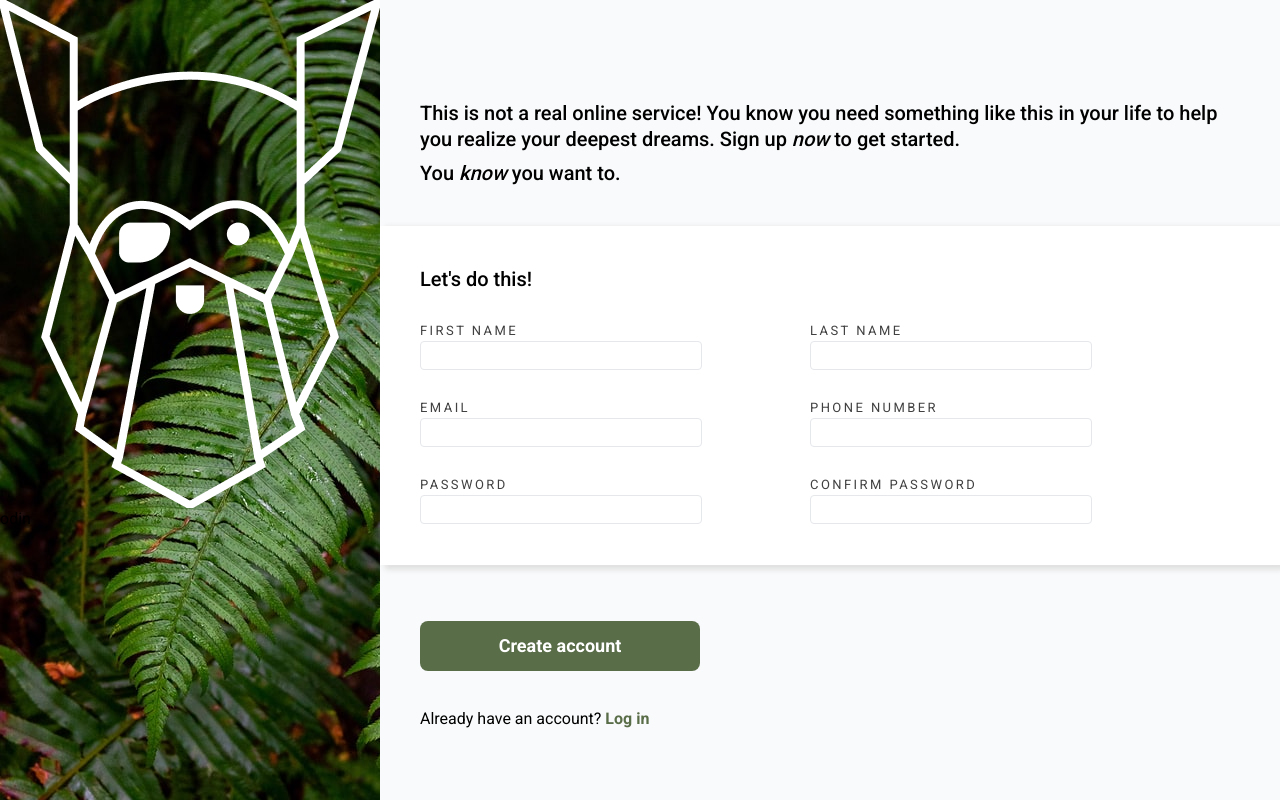
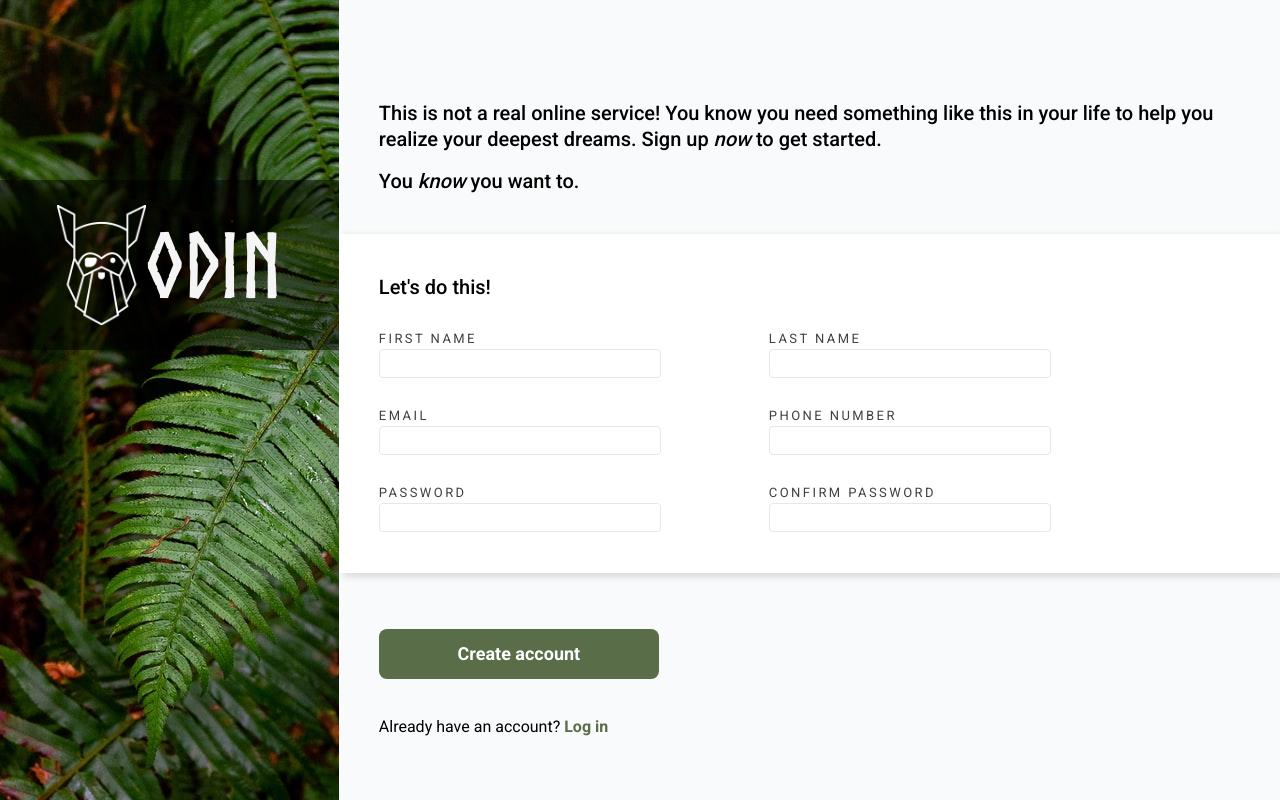
Before and after one commit to twentysixhugs/signup-form, a plain HTML site: page index.html in a window 1280 px wide. Drawn offline with Linux system fonts and the light colour scheme; a script that the page names is missing.

Commit message:
style hero

```diff
--- a/style.css
+++ b/style.css
@@ -54,6 +54,7 @@
     box-sizing: border-box;
     font-size: 16px;
     background: #f9fafb;
+
 }
 
 .wrapper {
@@ -129,14 +130,42 @@
 .c-cta__login-prompt--link:hover {
     color: var(--grass-green-dark);
 }
+
+.hero__title {
+    color: var(--whitesmoke);
+
+    font-family: "Norse-Bold", var(--system-font);
+    font-size: max(3rem, 7vw);
+}
+
 /* || Hero image */
 
 .hero {
+    position: relative;
+
     height: 100vh;
     width: 36vw;
 
     background: url("./assets/background.jpg");
     background-attachment: fixed;
+}
+
+.hero__logo {
+    position: absolute;
+    top: 180px;
+
+    width: 100%;
+    height: 170px;
+
+    display: flex;
+    align-items: center;
+    justify-content: center;
+
+    background: rgba(0, 0, 0, 0.5);
+}
+
+.hero__img {
+    width: 7vw;
 }
 
 @media only screen and (max-width: 700px) {
@@ -162,7 +191,7 @@
 .c-cta__description {
     display: flex;
     flex-direction: column;
-    gap: 8px;
+    gap: 16px;
     padding: 0 var(--base-padding);
     margin: 100px 0 30px 0;
 
```
